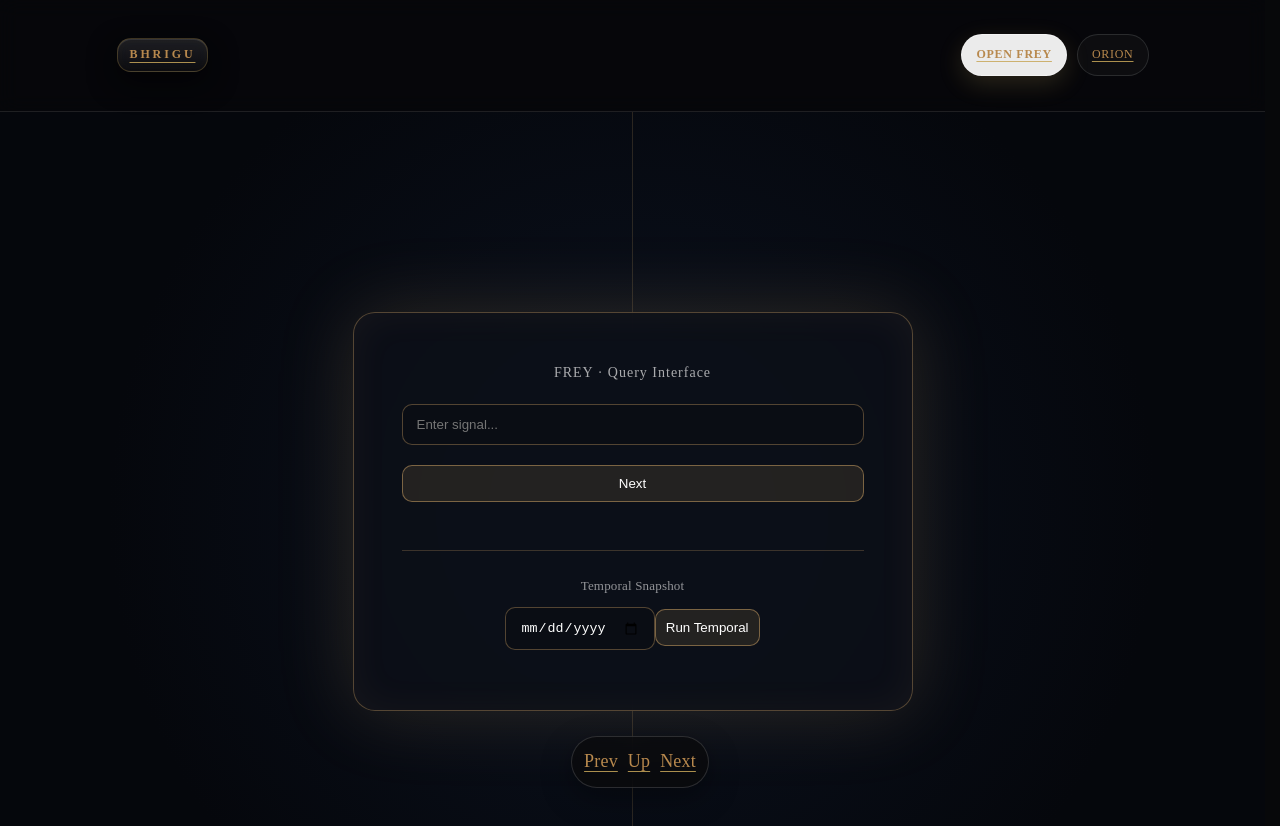
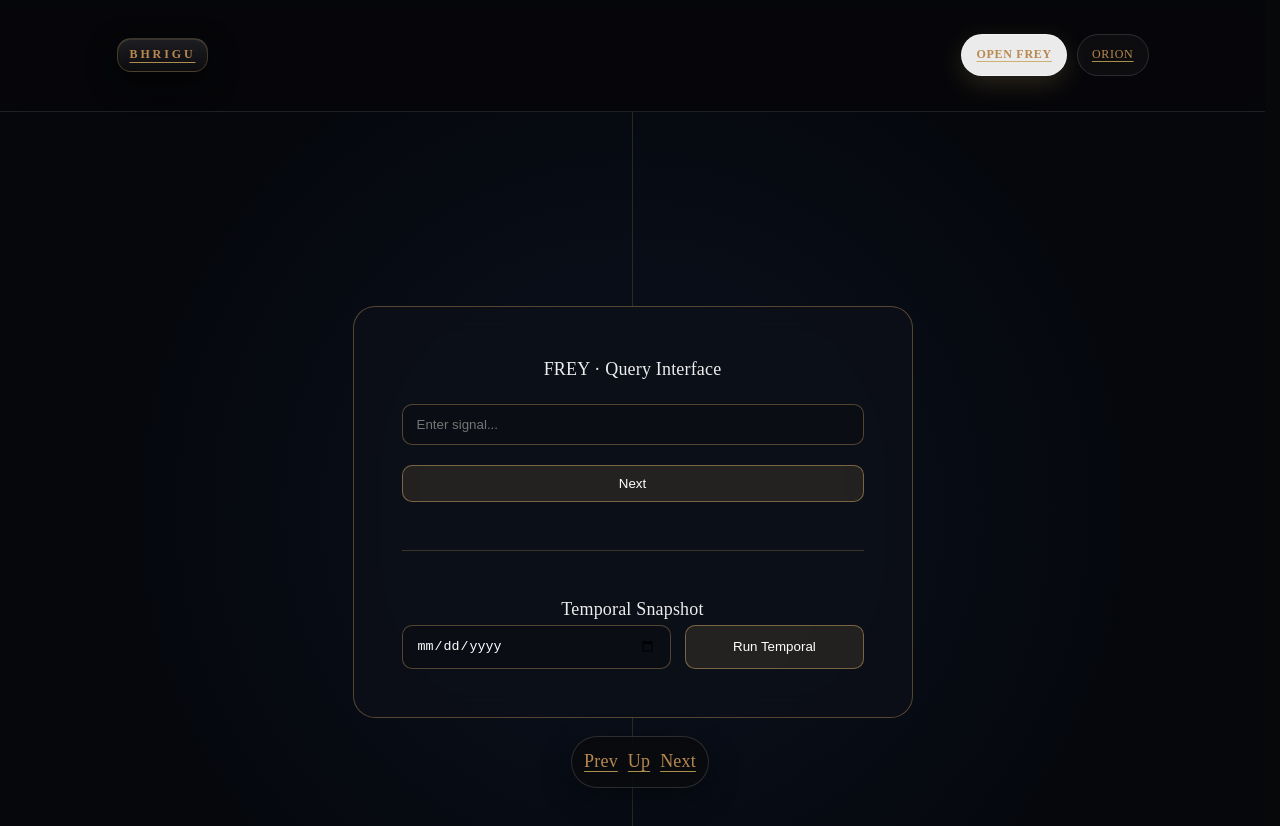
Before and after one commit to AiBhrigu/bhrigu-portal, a Next.js app: page /frey in a window 1280 px wide. Shown: the top 826 px of the page. Built offline with nearby package versions, Linux system fonts and the light colour scheme.

Commit message:
FREY_TEMPORAL_LAYOUT_FULL_REPLACE_v0_6

```diff
--- a/pages/frey.js
+++ b/pages/frey.js
@@ -18,32 +18,32 @@ export default function Frey() {
         <div className="freyContent">
           <div className="freyMode">FREY · Query Interface</div>
 
-          <input
-            className="freyInput"
-            placeholder="Enter signal..."
-          />
-
+          <input className="freyInput" placeholder="Enter signal..." />
           <button className="freyButton">Next</button>
 
-          <div style={{ marginTop: "28px", borderTop: "1px solid rgba(255,200,120,0.2)", paddingTop: "24px" }}>
-            <div style={{ fontSize: "13px", opacity: 0.6, marginBottom: "10px" }}>
-              Temporal Snapshot
-            </div>
+          <div className="freyDivider" />
 
+          <div className="freyTemporalBlock">
+            <div className="freyTemporalTitle">Temporal Snapshot</div>
+
+            <div className="freyTemporalRow">
               <input
                 type="date"
                 value={date}
                 onChange={(e) => setDate(e.target.value)}
-              className="freyInput"
-              style={{ marginBottom: "12px" }}
+                className="freyInput freyTemporalInput"
               />
 
-            <button onClick={runTemporal} className="freyButton">
+              <button
+                onClick={runTemporal}
+                className="freyButton freyTemporalButton"
+              >
                 Run Temporal
               </button>
+            </div>
 
             {result && (
-              <pre style={{ marginTop: "18px", textAlign: "left", fontSize: "12px" }}>
+              <pre className="freyJson">
                 {JSON.stringify(result, null, 2)}
               </pre>
             )}
@@ -75,10 +75,6 @@ export default function Frey() {
           border: 1px solid rgba(255,200,120,0.3);
           background: rgba(12,16,24,0.92);
           backdrop-filter: blur(14px);
-          box-shadow:
-            0 0 80px rgba(255,200,120,0.15),
-            inset 0 0 40px rgba(255,200,120,0.05);
-          transition: all 0.4s ease;
         }
 
         .freyContent {
@@ -88,10 +84,16 @@ export default function Frey() {
           text-align: center;
         }
 
-        .freyMode {
-          font-size: 14px;
-          letter-spacing: 1px;
-          opacity: 0.7;
+        .freyDivider {
+          margin-top: 28px;
+          border-top: 1px solid rgba(255,200,120,0.2);
+          padding-top: 24px;
+        }
+
+        .freyTemporalRow {
+          display: flex;
+          align-items: center;
+          gap: 14px;
         }
 
         .freyInput {
@@ -103,12 +105,28 @@ export default function Frey() {
         }
 
         .freyButton {
-          padding: 10px;
+          padding: 10px 14px;
           border-radius: 10px;
           border: 1px solid rgba(255,200,120,0.4);
           background: rgba(255,200,120,0.1);
           color: #fff;
           cursor: pointer;
+        }
+
+        .freyTemporalInput {
+          flex: 1;
+          height: 44px;
+        }
+
+        .freyTemporalButton {
+          flex: 0.618;
+          height: 44px;
+        }
+
+        .freyJson {
+          margin-top: 18px;
+          text-align: left;
+          font-size: 12px;
         }
 
         @media (max-width: 768px) {
@@ -119,5 +137,5 @@ export default function Frey() {
         }
       `}</style>
     </div>
-  )
+  );
 }
```
Lines whose indentation alone changed are shown as unchanged.
